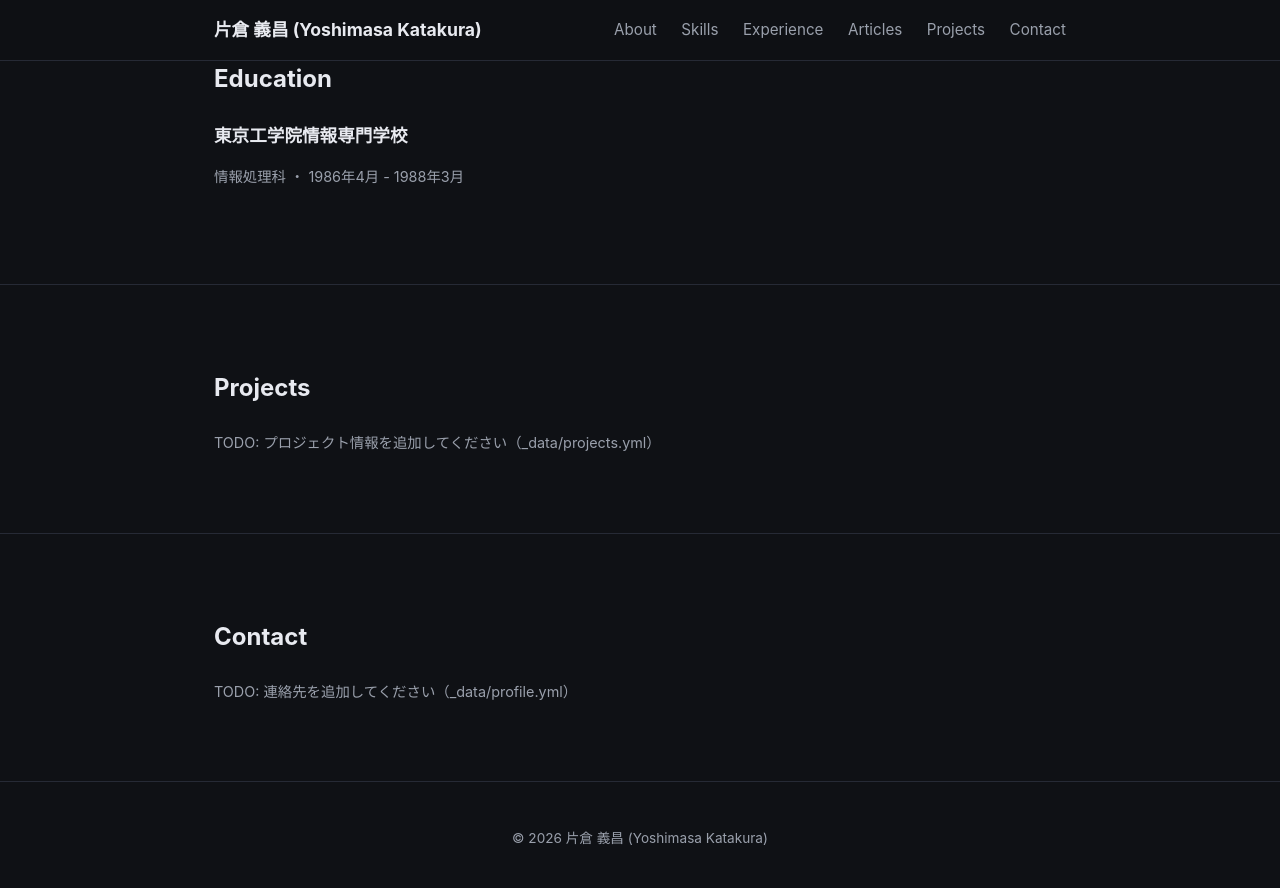
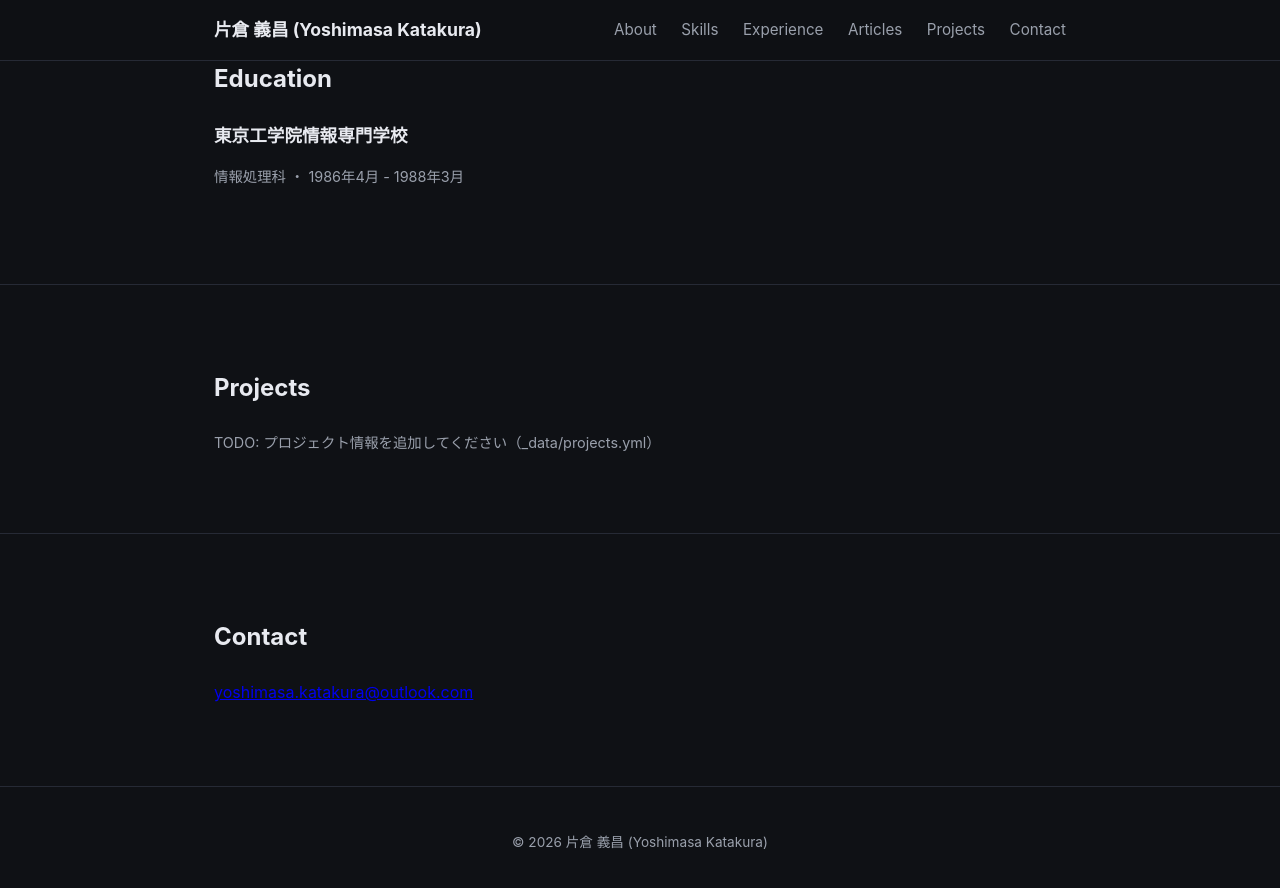
Before and after one commit to katakura/katakura.github.io, a Jekyll site: the page built from index.html, in a window 1280 px wide and 900 px high, scrolled down 4542 px. Shown: the top 888 px of the window. Built offline with Jekyll 4.4.1, drawn with Linux system fonts in a browser that asks for light colours.

Commit message:
Add email and Facebook contact links

```diff
--- a/_data/profile.yml
+++ b/_data/profile.yml
@@ -9,8 +9,9 @@
   - "元 Microsoft MVP for Azure（2017年3月 - 2025年7月）"
 avatar: "/assets/img/avatar.jpg"
 location: "神奈川県川崎市"
-email: ""
+email: "yoshimasa.katakura@outlook.com"
 github: "katakura"
 linkedin: "yoshimasakatakura"
+facebook: "yoshimasa.katakura"
 zenn: "yotan"
 x: "yo_ta_n" # 旧Twitter
--- a/index.html
+++ b/index.html
@@ -26,6 +26,9 @@
       {% endif %}
       {% if site.data.profile.x and site.data.profile.x != "" %}
       <a href="https://x.com/{{ site.data.profile.x }}" target="_blank" rel="noopener">X</a>
+      {% endif %}
+      {% if site.data.profile.facebook and site.data.profile.facebook != "" %}
+      <a href="https://www.facebook.com/{{ site.data.profile.facebook }}" target="_blank" rel="noopener">Facebook</a>
       {% endif %}
     </div>
   </div>
```
